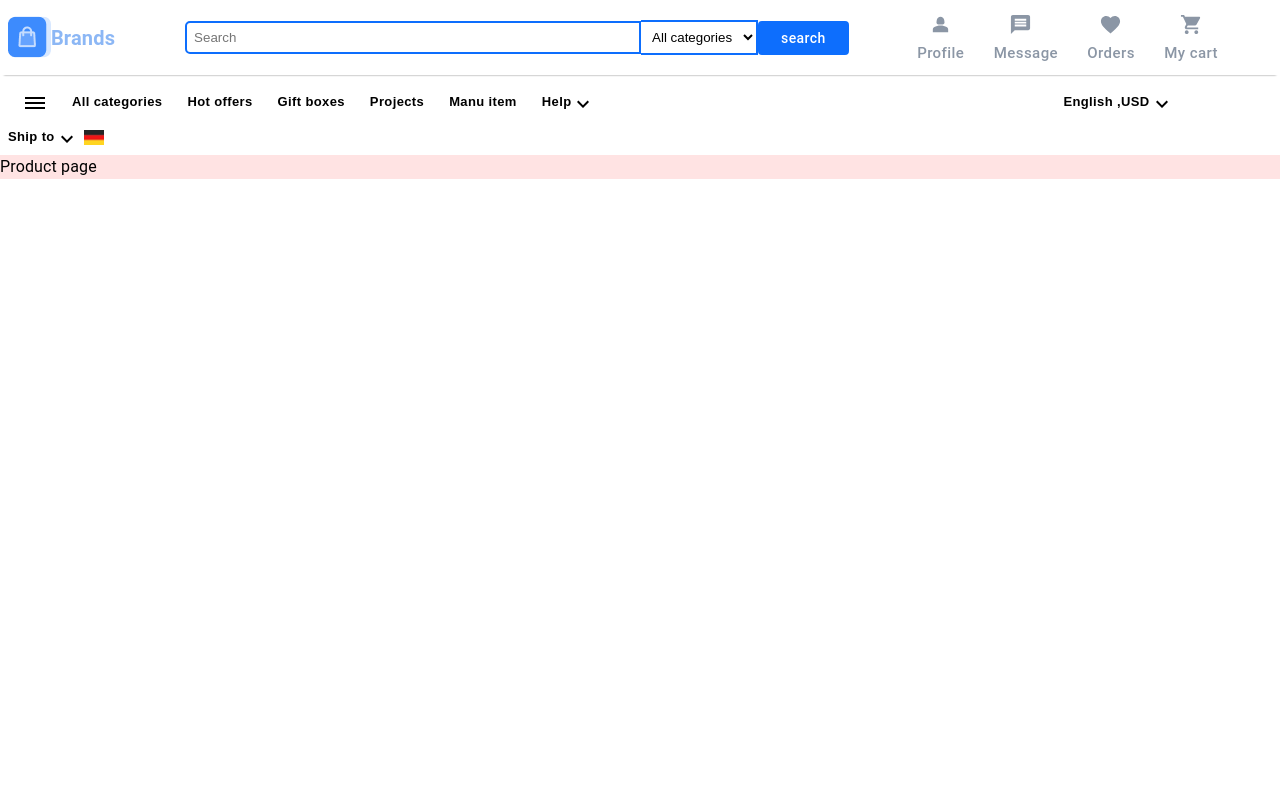
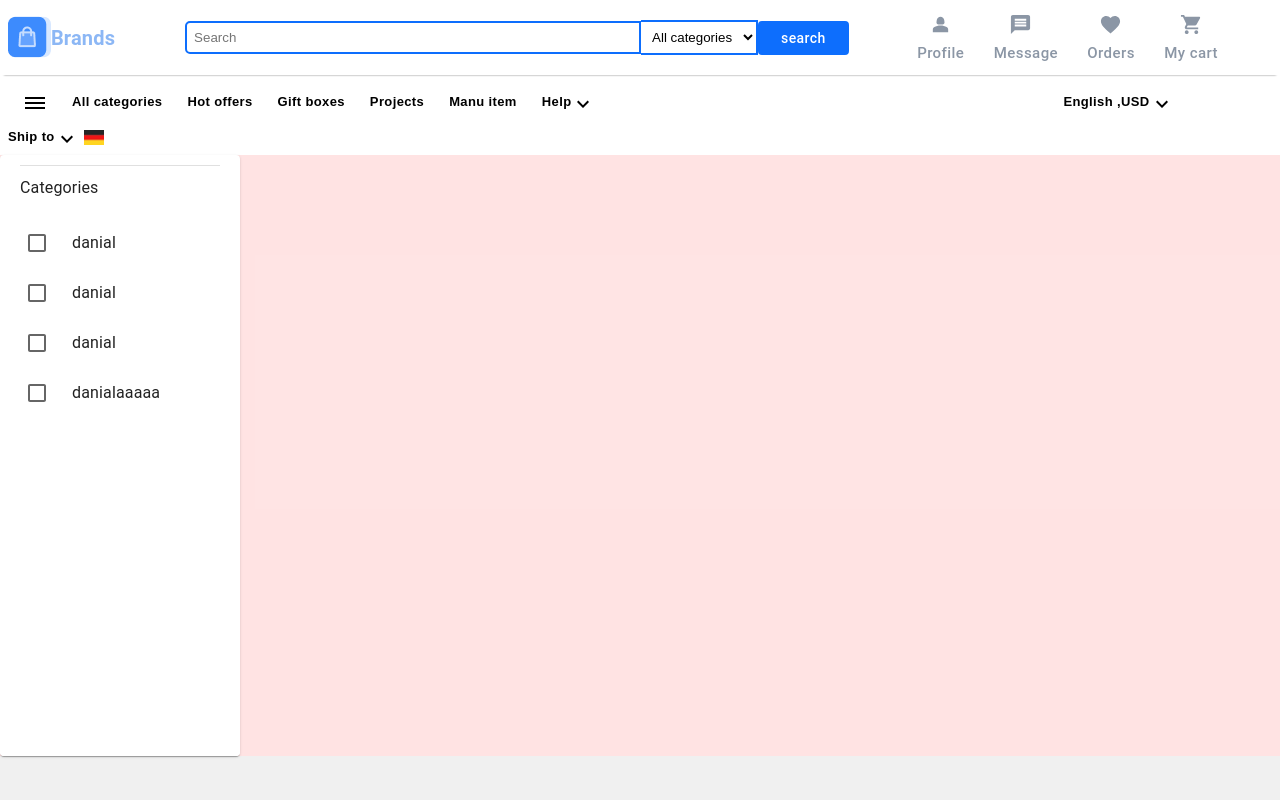
Before and after one commit to danialkhan0090/ecommerce-design-app, a React (Create React App) app in the folder my-app/: page /ProductPage in a window 1280 px wide. Shown: the top 800 px of the page. Built offline with nearby package versions, Linux system fonts and the light colour scheme.

Commit message:
theme-routing-selectBoxes are added

```diff
--- a/my-app/src/App.js
+++ b/my-app/src/App.js
@@ -7,12 +7,9 @@ import Banner from "./components/banner";
 function App() {
   return (
     <div className="App">
-      <ThemeProvider theme={theme}>
-        <CssBaseline />
-        <Header />
-        <Banner />
-        <Section />
-      </ThemeProvider>
+      <CssBaseline />
+      <Banner />
+      <Section />
     </div>
   );
 }
--- /dev/null
+++ b/my-app/src/components/ProductPage/Transferlist.js
@@ -0,0 +1,121 @@
+import * as React from "react";
+import Grid from "@mui/material/Grid";
+import List from "@mui/material/List";
+import Card from "@mui/material/Card";
+import CardHeader from "@mui/material/CardHeader";
+import ListItemButton from "@mui/material/ListItemButton";
+import ListItemText from "@mui/material/ListItemText";
+import ListItemIcon from "@mui/material/ListItemIcon";
+import Checkbox from "@mui/material/Checkbox";
+import Button from "@mui/material/Button";
+import Divider from "@mui/material/Divider";
+import { Grid2, Typography } from "@mui/material";
+
+function not(a, b) {
+  return a.filter((value) => !b.includes(value));
+}
+
+function intersection(a, b) {
+  return a.filter((value) => b.includes(value));
+}
+
+function union(a, b) {
+  return [...a, ...not(b, a)];
+}
+
+export default function TransferList() {
+  const [checked, setChecked] = React.useState([]);
+  const [left, setLeft] = React.useState([0, 1, 2, 3, 4, 5]);
+
+  const handleToggle = (value) => () => {
+    const currentIndex = checked.indexOf(value);
+    const newChecked = [...checked];
+
+    if (currentIndex === -1) {
+      newChecked.push(value);
+    } else {
+      newChecked.splice(currentIndex, 1);
+    }
+
+    setChecked(newChecked);
+  };
+
+  const numberOfChecked = (items) => intersection(checked, items).length;
+
+  const handleToggleAll = (items) => () => {
+    if (numberOfChecked(items) === items.length) {
+      setChecked(not(checked, items));
+    } else {
+      setChecked(union(checked, items));
+    }
+  };
+
+  const customList = (items) => (
+    <Card>
+      <Grid2 width={"200px"} marginLeft={"20px"} mt={"10px"}>
+        <Divider />
+      </Grid2>
+      <CardHeader
+        sx={{ p: 0 }} // set the padding to 2
+        // action={
+        //   <Button onClick={handleToggleAll(items)}>
+        //     {numberOfChecked(items) === items.length
+        //       ? "deselect"
+        //       : "select all"}
+        //   </Button>
+        // }
+      />
+      <Typography style={{ margin: "10px 0px 10px 20px" }}>
+        Categories
+      </Typography>
+
+      <List
+        sx={{
+          width: 240,
+          height: 530,
+          bgcolor: "background.paper",
+          overflow: "auto",
+        }}
+        dense
+        component="div"
+        role="list"
+      >
+        <ListItemButton role="listitem" onClick={handleToggle()}>
+          <ListItemIcon>
+            <Checkbox />
+          </ListItemIcon>
+          <Typography>danial</Typography>
+        </ListItemButton>
+        <ListItemButton role="listitem" onClick={handleToggle()}>
+          <ListItemIcon>
+            <Checkbox />
+          </ListItemIcon>
+          <Typography>danial</Typography>
+        </ListItemButton>
+        <ListItemButton role="listitem" onClick={handleToggle()}>
+          <ListItemIcon>
+            <Checkbox />
+          </ListItemIcon>
+          <Typography>danial</Typography>
+        </ListItemButton>
+        <ListItemButton role="listitem" onClick={handleToggle()}>
+          <ListItemIcon>
+            <Checkbox />
+          </ListItemIcon>
+          <Typography>danialaaaaa</Typography>
+        </ListItemButton>
+      </List>
+    </Card>
+  );
+
+  return (
+    <Grid
+      container
+      spacing={2}
+      sx={{ justifyContent: "center", alignItems: "center" }}
+    >
+      <Grid item>{customList(left)}</Grid>
+      <Grid item></Grid>
+    </Grid>
+  );
+}
--- a/my-app/src/components/ProductPage/index.js
+++ b/my-app/src/components/ProductPage/index.js
@@ -1,13 +1,15 @@
 import { Grid2, Typography } from "@mui/material";
 import React from "react";
-import Header from "../header";
+import Transferlist from "./Transferlist";
+// import Header from "../header";
 
 function ProductPage() {
   return (
     <>
-      <Header />
-      <Grid2 container sx={{ backgroundColor: "#ffe0e0e0" }}>
-        <Typography> Product page</Typography>
+      <Grid2 container sx={{ backgroundColor: "#ffe0e0e0" }} display={"flex"}>
+        <Grid2 display={"flex"} alignSelf={"left"}>
+          <Transferlist />
+        </Grid2>
       </Grid2>
     </>
   );
--- a/my-app/src/components/footer.js
+++ b/my-app/src/components/footer.js
@@ -11,6 +11,8 @@ import styled from "styled-components";
 import Google from "../assets/logo/market.png";
 import Apple from "../assets/logo/market-button.png";
 import us from "../assets/logo/us.png";
+import FooterSearchbox from "./footerSearchbox";
+
 function Footer() {
   const Stack = styled.div`
     display: flex;
@@ -35,7 +37,8 @@ function Footer() {
   `;
   return (
     <>
-      <Grid2 container sx={{ backgroundColor: "" }}>
+      <FooterSearchbox />
+      <Grid2 container>
         <Stack
           style={{
             marginLeft: "50px",
--- a/my-app/src/components/footerSearchbox.js
+++ b/my-app/src/components/footerSearchbox.js
@@ -37,7 +37,10 @@ function FooterSearchbox() {
             >
               Subscribe to our newsletter
             </Typography>
-            <Typography variant="h8" sx={{ color: dataTheme, lineHeight: 3 }}>
+            <Typography
+              variant="h8"
+              sx={{ textAlign: "center", color: dataTheme, lineHeight: 3 }}
+            >
               Get daily news on upcoming offers from many suppliers all over the
               world
             </Typography>
@@ -49,7 +52,7 @@ function FooterSearchbox() {
               placeholder="Email"
               variant="outlined"
               size="small"
-              sx={{ marginRight: 1 }}
+              sx={{ marginRight: 1, marginLeft: 11 }}
               style={{ backgroundColor: "white" }}
               InputProps={{
                 startAdornment: (
--- a/my-app/src/components/layout/index.js
+++ b/my-app/src/components/layout/index.js
@@ -1,8 +1,16 @@
-const layout=({children})=>(
-<>
-<layout>
+import { Typography } from "@mui/material";
+import React from "react";
+import Header from "../header";
+import Footer from "../footer";
+const Layout = ({ children }) => {
+  console.log(children);
 
-{children}
-</layout>
-
-</>);
+  return (
+    <div>
+      <Header />
+      <div>{children}</div>
+      <Footer />
+    </div>
+  );
+};
+export default Layout;
--- a/my-app/src/components/sections/section.js
+++ b/my-app/src/components/sections/section.js
@@ -18,8 +18,8 @@ function Section() {
       <ShirtCard />
       <ServiceCard />
       <Suppliers />
-      <FooterSearchbox />
-      <Footer />
+      {/* <FooterSearchbox /> */}
+      {/* <Footer /> */}
     </>
   );
 }
--- a/my-app/src/index.js
+++ b/my-app/src/index.js
@@ -5,17 +5,24 @@ import App from "./App";
 import reportWebVitals from "./reportWebVitals";
 import { BrowserRouter as Router, Routes, Route } from "react-router-dom";
 import ProductPage from "./components/ProductPage";
+import Layout from "./components/layout";
+import { ThemeProvider } from "@mui/material";
+import theme from "./theme/theme";
 
 const root = ReactDOM.createRoot(document.getElementById("root"));
 root.render(
   <React.StrictMode>
+    <ThemeProvider theme={theme}>
       <Router>
+        <Layout>
           <Routes>
             <Route path="/" element={<App />} />
             <Route path="/ProductPage" element={<ProductPage />} />
-        <Route path="/cart" element={<App />} />
+            {/* <Route path="/cart" element={<App />} /> */}
           </Routes>
+        </Layout>
       </Router>
+    </ThemeProvider>
   </React.StrictMode>
 );
 
```
Lines whose indentation alone changed are shown as unchanged.
